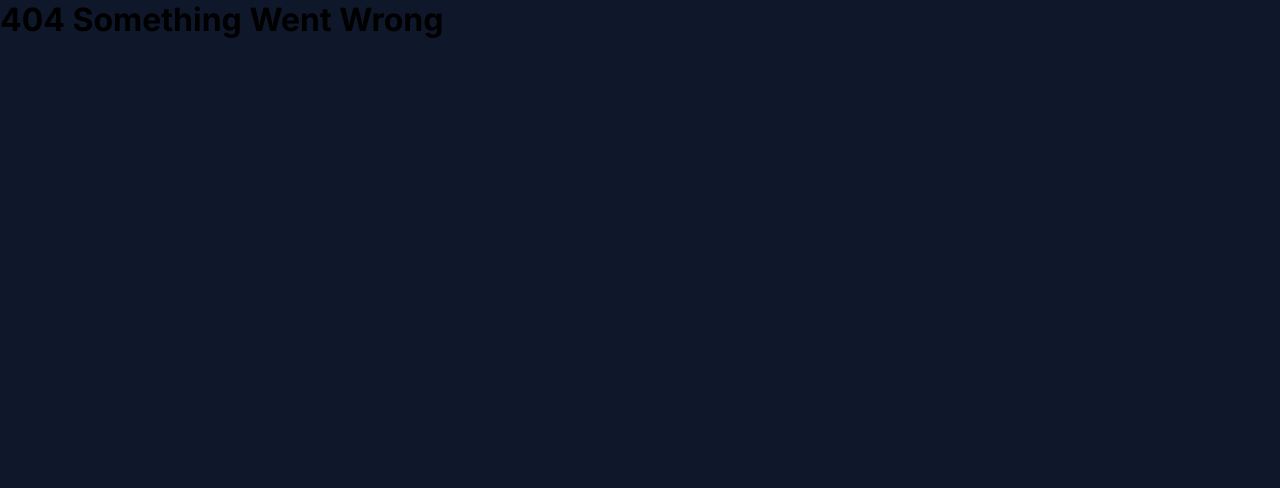
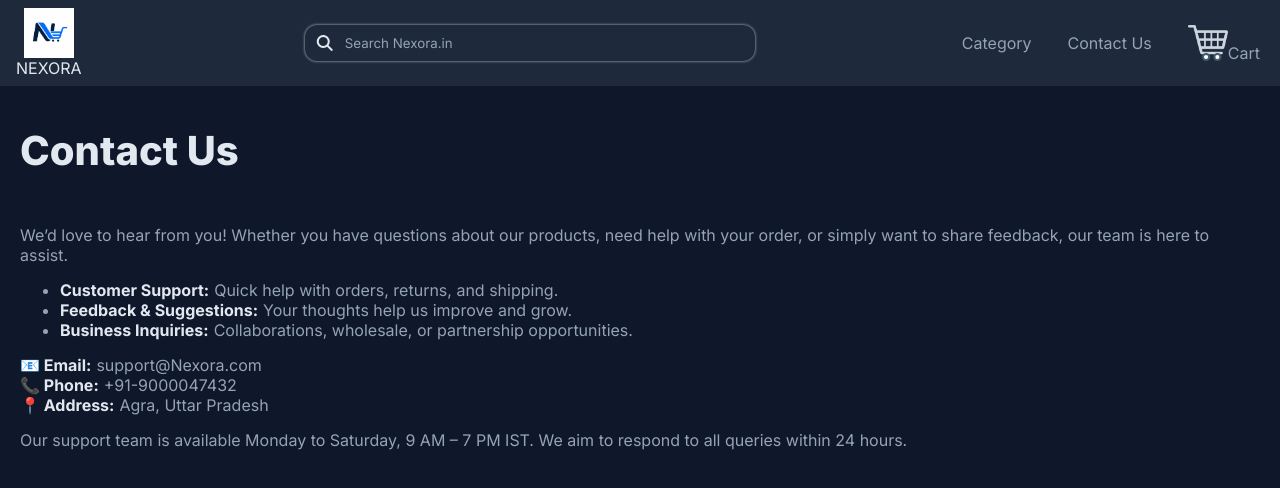
Before and after one commit to karanhub003/E-commerce-website, a React (Vite) app: page /contact-Us in a window 1280 px wide. Before the commit this address had no page. Shown: the top 488 px of the page. Built offline with nearby package versions, Linux system fonts and the light colour scheme.

Commit message:
Contact page ready and connected with header navlink also styling done

```diff
--- /dev/null
+++ b/src/components/ContactUs.css
@@ -0,0 +1,24 @@
+.contactUs{
+    color: var(--text-main);
+    font-size: 2.5rem;
+    font-weight: 800;
+    margin-bottom: 50px;
+}
+ul{
+    margin-block: 15px;
+}
+b{
+    color: var(--text-main);
+}
+li b{
+    margin-right: 5px;
+}
+.contactBox{
+    color: var(--text-secondary);
+}
+.contactInfo{
+    margin-block: 15px;
+}
+.contactInfo b{
+    margin-right: 5px;
+}
--- /dev/null
+++ b/src/components/ContactUs.jsx
@@ -0,0 +1,37 @@
+import React from "react";
+import "./ContactUs.css";
+
+export default function ContactUs() {
+  return (
+    <>
+      <h2 className="contactUs">Contact Us</h2>
+      <div className="contactBox">
+        <p>
+          We’d love to hear from you! Whether you have questions about our
+          products, need help with your order, or simply want to share feedback,
+          our team is here to assist.
+        </p>
+        <ul>
+          <li>
+            <b>Customer Support:</b>Quick help with orders, returns, and
+            shipping.
+          </li>
+          <li>
+            <b>Feedback & Suggestions:</b>Your thoughts help us improve and
+            grow.
+          </li>
+          <li>
+            <b>Business Inquiries:</b>Collaborations, wholesale, or partnership
+            opportunities.
+          </li>
+        </ul>
+        <div className="contactInfo">
+          <p><b>📧 Email:</b>support@Nexora.com</p>
+          <p><b>📞 Phone:</b>+91-9000047432</p>
+          <p><b>📍 Address:</b>Agra, Uttar Pradesh</p>
+        </div>
+        <p>Our support team is available Monday to Saturday, 9 AM – 7 PM IST. We aim to respond to all queries within 24 hours.</p>
+      </div>
+    </>
+  );
+}
--- a/src/components/Header.jsx
+++ b/src/components/Header.jsx
@@ -27,9 +27,9 @@
             <p onClick={() => setShowCategory(prev => !prev)}>Category</p>
           </div>
           { showCategory && <CategoryBox setCategory={setCategory} setQuery={setQuery} setInputValue={setInputValue}  setShowCategory={setShowCategory}/>}
-          <div id="otherLink" className="navLinks">
+          <Link to="/Contact-us" id="otherLink" className="navLinks">
             <p>Contact Us</p>
-          </div>
+          </Link>
           <div id="cartBtn" className="navLinks">
             <img src={cartIcon} alt="cart" />
             <p>Cart</p>
--- a/src/main.jsx
+++ b/src/main.jsx
@@ -5,6 +5,7 @@
 import Home from './components/Home.jsx';
 import ErrorPage from './components/ErrorPage.jsx';
 import ProductDetails from './components/ProductDetails.jsx';
+import ContactUs from './components/ContactUs.jsx';
 
 
 const router = createBrowserRouter([
@@ -21,6 +22,10 @@
             path:"product/:id",
             element:<ProductDetails/>
         },
+        {
+            path:"/contact-Us",
+            element:<ContactUs/>
+        },
 
     ]
   },
```
